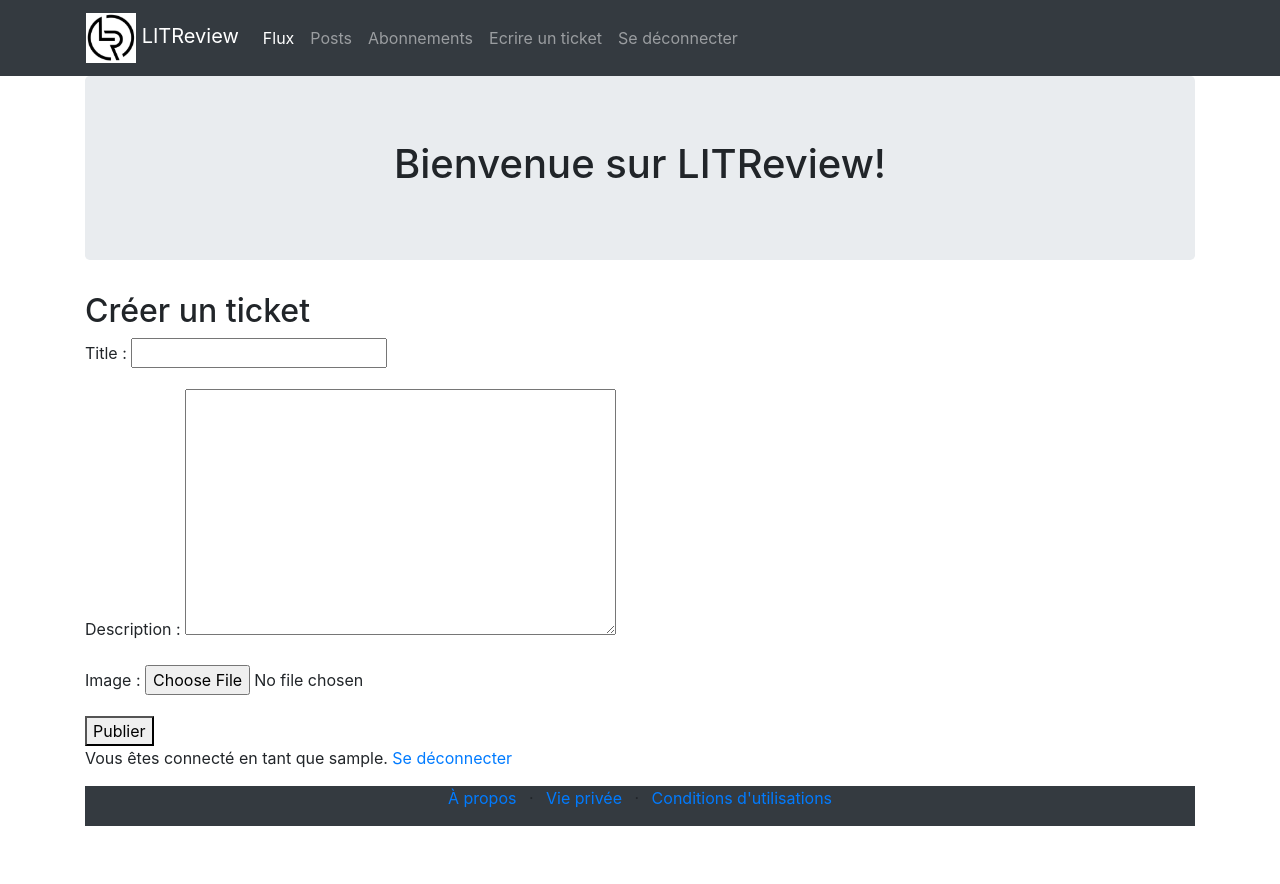
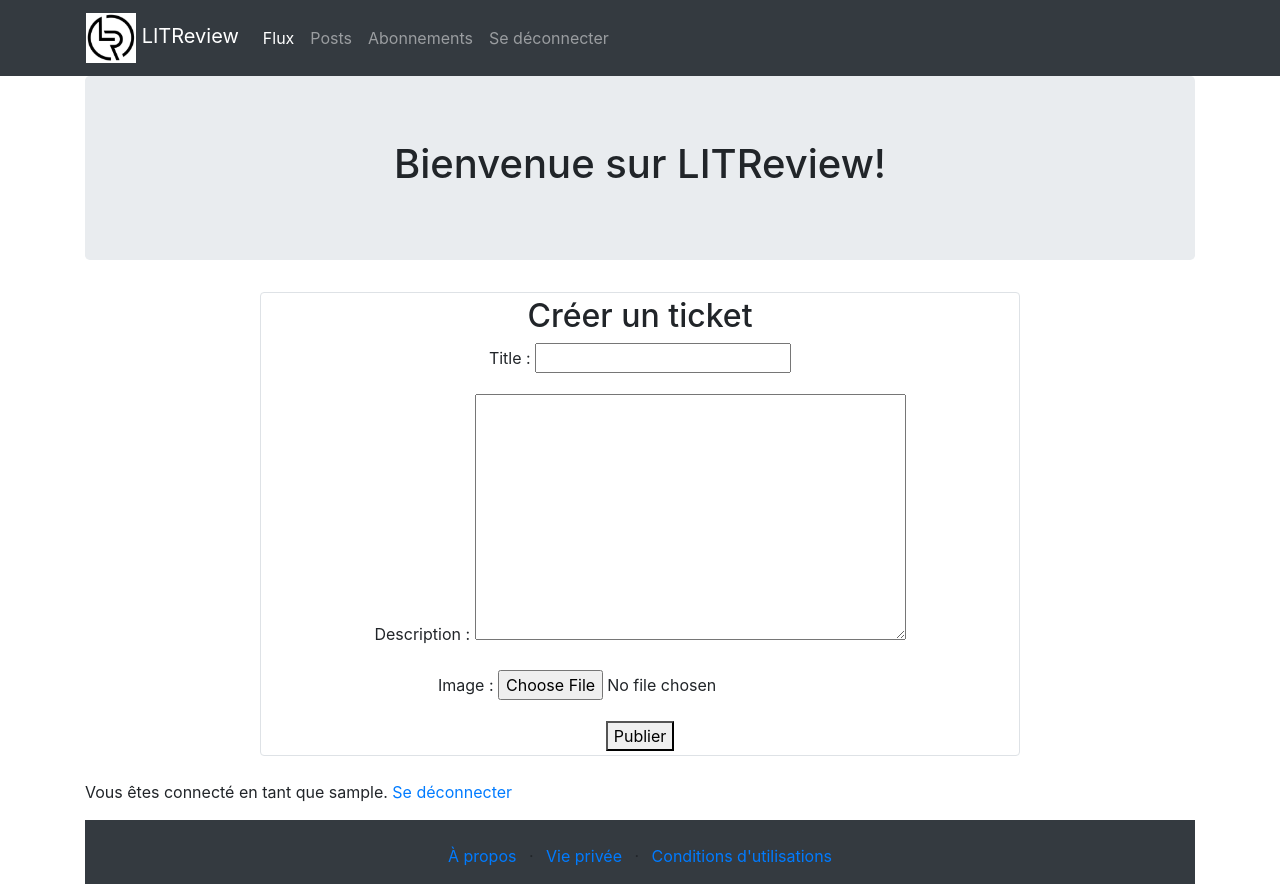
Before and after one commit to FraPar/P9_reviews, a Django app: page /reviews/ticket_create in a window 1280 px wide. Before the commit the page ends 826 px from the top, so only its background shows below. Run offline with Django 3.2, Linux system fonts and the light colour scheme; the visitor is signed in with stand-in values (Sample User, id 1); some libraries are stand-ins or nearby versions.

Commit message:
Ticket and Review views and saves working

```diff
--- a/LITReview_project/urls.py
+++ b/LITReview_project/urls.py
@@ -35,7 +35,8 @@ urlpatterns = [
     url(r'^admin/', admin.site.urls),
     url(r'^home/', reviews.views.home, name='home'),
     url(r'^signup/$', authentication.views.signup_page, name='signup'),
-    url(r'^reviews/ticket_create$', reviews.views.review_and_photo_upload, name='ticket_create'),
+    url(r'^reviews/ticket_create$', reviews.views.ticket_upload, name='ticket_create'),
+    url(r'^reviews/ticket_and_review_create$', reviews.views.review_and_ticket_upload, name='review_and_ticket_create'),
     path('reviews/<int:ticket_id>', reviews.views.view_ticket, name='view_ticket'),
 ]
 
--- a/reviews/forms.py
+++ b/reviews/forms.py
@@ -1,14 +1,20 @@
 from django import forms
 
 from . import models
-
 
 """ class PhotoForm(forms.ModelForm):
     class Meta:
         model = models.Ticket
         fields = ['image'] """
 
-class ReviewForm(forms.ModelForm):
+
+class TicketForm(forms.ModelForm):
     class Meta:
         model = models.Ticket
         fields = ['title', 'description', 'image']
+
+
+class ReviewForm(forms.ModelForm):
+    class Meta:
+        model = models.Review
+        fields = ['headline', 'rating', 'body']
--- a/reviews/templates/reviews/create_reviews_ticket.html
+++ b/reviews/templates/reviews/create_reviews_ticket.html
@@ -1,9 +1,21 @@
 {% extends 'header_footer.html' %}
+
 {% block content %}
-    <h2>Créer un ticket</h2>
-    <form action="" method="POST" enctype="multipart/form-data">
-        {{ review_form.as_p }}
-        {% csrf_token %}
-        <button type="submit">Publier</button>
-    </form>
+
+<form action="" method="POST" enctype="multipart/form-data">
+    <div class="row ">
+        <div class="col-md-8 text-center img-thumbnail mx-auto mb-4">
+            <h2>Créer une critique</h2>
+                {{ ticket_form.as_p }}
+        </div>
+    </div>
+    <div class="row ">
+        <div class="col-md-8 text-center img-thumbnail mx-auto mb-4">
+                {{ review_form.as_p }}
+                {% csrf_token %}
+                <button type="submit">Publier</button>
+        </div>
+    </div>
+</form>
+
 {% endblock %}
--- /dev/null
+++ b/reviews/templates/reviews/create_ticket.html
@@ -0,0 +1,13 @@
+{% extends 'header_footer.html' %}
+{% block content %}
+<div class="row ">
+    <div class="col-md-8 text-center img-thumbnail mx-auto mb-4">
+        <h2>Créer un ticket</h2>
+        <form action="" method="POST" enctype="multipart/form-data">
+            {{ ticket_form.as_p }}
+            {% csrf_token %}
+            <button type="submit">Publier</button>
+        </form>
+    </div>
+</div>
+{% endblock %}
--- a/reviews/views.py
+++ b/reviews/views.py
@@ -12,17 +12,39 @@ from . import forms, models
 from django.template import loader
 
 @login_required
-def review_and_photo_upload(request):
-    review_form = forms.ReviewForm()
+def ticket_upload(request):
+    ticket_form = forms.TicketForm()
     if request.method == 'POST':
-        review_form = forms.ReviewForm(request.POST, request.FILES)
-        if any([review_form.is_valid()]):
-            review = review_form.save(commit=False)
-            review.user = request.user
-            review.save()
+        ticket_form = forms.TicketForm(request.POST, request.FILES)
+        if any([ticket_form.is_valid()]):
+            ticket = ticket_form.save(commit=False)
+            ticket.user = request.user
+            ticket.save()
             return redirect('home')
 
     context = {
+        'ticket_form': ticket_form,
+    }
+    return render(request, 'reviews/create_ticket.html', context=context)
+
+@login_required
+def review_and_ticket_upload(request):
+    review_form = forms.ReviewForm()
+    ticket_form = forms.TicketForm()
+    if request.method == 'POST':
+        review_form = forms.ReviewForm(request.POST)
+        ticket_form = forms.TicketForm(request.POST, request.FILES)
+        if all([review_form.is_valid(), ticket_form.is_valid()]):
+            ticket = ticket_form.save(commit=False)
+            ticket.user = request.user
+            ticket.save()
+            review = review_form.save(commit=False)
+            review.user = request.user
+            review.ticket = ticket
+            review.save()
+            return redirect('home')
+    context = {
+        'ticket_form': ticket_form,
         'review_form': review_form,
     }
     return render(request, 'reviews/create_reviews_ticket.html', context=context)
--- a/templates/base.html
+++ b/templates/base.html
@@ -25,7 +25,7 @@
       <div class="container">
         <div class="row">
           <nav class="col navbar navbar-expand-lg navbar-dark">
-            <a class="navbar-brand" href="">
+            <a class="navbar-brand" href="/home">
               <img src="{% static 'reviews/images/logo_litreviews.PNG' %}" width="50" height="50" alt="Info Logo" />
               LITReview
             </a>
@@ -42,9 +42,6 @@
                 </li>
                 <li class="nav-item">
                   <a class="nav-link" href="">Abonnements</a>
-                </li>
-                <li class="nav-item">
-                  <a class="nav-link" href="/reviews/ticket_create">Ecrire un ticket</a>
                 </li>
                 <li class="nav-item">
                     <a class="nav-link" href="{% url 'logout' %}">Se déconnecter</a>
--- a/templates/header_footer.html
+++ b/templates/header_footer.html
@@ -25,7 +25,7 @@
       <div class="container">
         <div class="row">
           <nav class="col navbar navbar-expand-lg navbar-dark">
-            <a class="navbar-brand" href="">
+            <a class="navbar-brand" href="/home">
               <img src="{% static 'reviews/images/logo_litreviews.PNG' %}" width="50" height="50" alt="Info Logo" />
               LITReview
             </a>
@@ -42,9 +42,6 @@
                 </li>
                 <li class="nav-item">
                   <a class="nav-link" href="">Abonnements</a>
-                </li>
-                <li class="nav-item">
-                  <a class="nav-link" href="/reviews/ticket_create">Ecrire un ticket</a>
                 </li>
                 <li class="nav-item">
                     <a class="nav-link" href="{% url 'logout' %}">Se déconnecter</a>
@@ -70,13 +67,11 @@
         <p>Vous êtes connecté en tant que {{ request.user }}. <a href="{% url 'logout' %}">Se déconnecter</a></p>
       {% endif %}
 
-
-
       <div class="bg-dark">
         <div class="container">
           <div class="row">
             <div class="col">
-              <ul class="list-inline text-center">
+              <ul class="list-inline text-center mt-4">
                 <li class="list-inline-item"><a href="#">À propos</a></li>
                 <li class="list-inline-item">&middot;</li>
                 <li class="list-inline-item"><a href="#">Vie privée</a></li>
```
Also changed, not shown: reviews/templates/reviews/home.html (+16 -2 lines), reviews/templates/reviews/view_ticket.html (+9 -4 lines).
